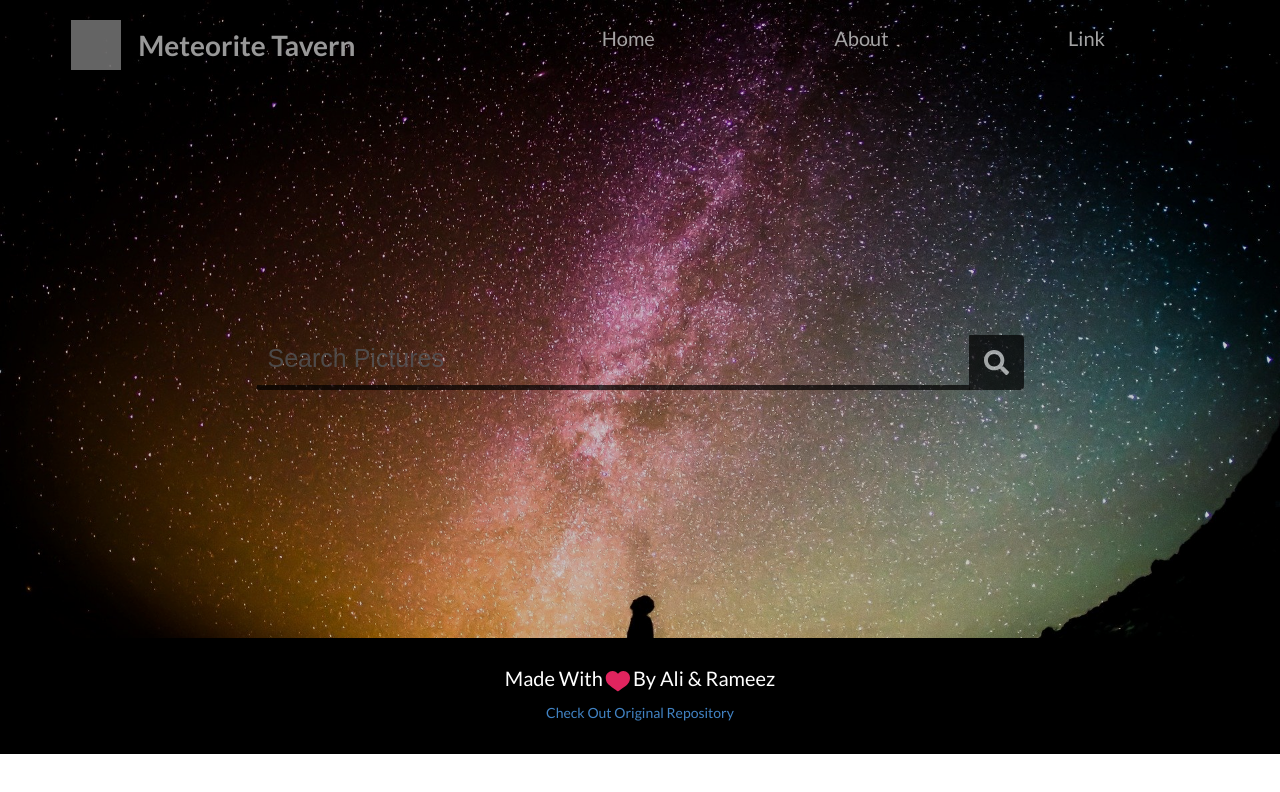
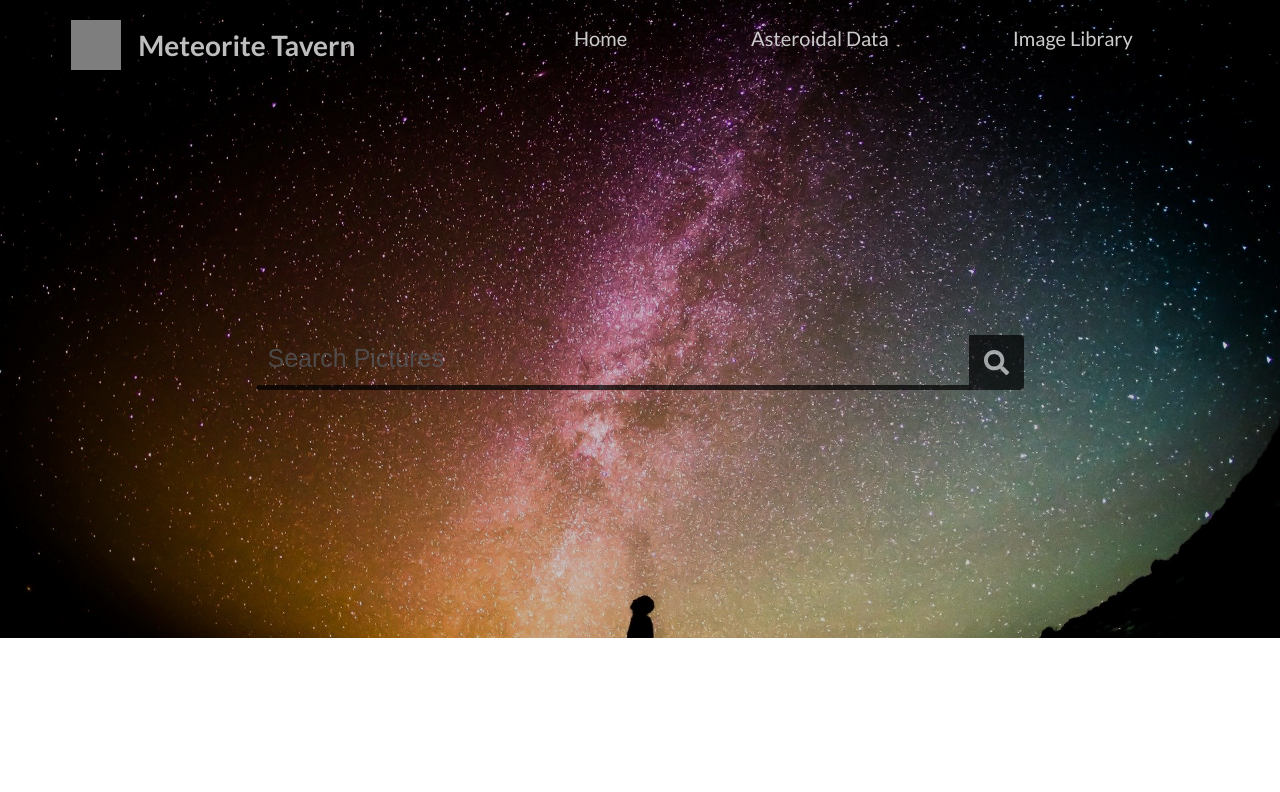
Before and after one commit to syedrameezahmed18/Meteorite, a React (Create React App) app: page /imagelibrary in a window 1280 px wide. Shown: the top 792 px of the page. Built offline with nearby package versions, Linux system fonts and the light colour scheme; grey boxes are pictures that could not be loaded.

Commit message:
design ready homepage

```diff
--- a/src/containers/Images/MainPage.js
+++ b/src/containers/Images/MainPage.js
@@ -1,7 +1,7 @@
 import React,{Component} from 'react'
 import Fade from 'react-reveal/Fade'
 import ImCard from './ImCard'
-
+import Footer from '../homepage/Footer'
 
 
 export default class ImageDrawer extends Component{
@@ -90,7 +90,7 @@ export default class ImageDrawer extends Component{
 
                         )
                     }
-
+                    <Footer/>
                 </div>
 
             </div>
--- a/src/containers/homepage/Footer.js
+++ b/src/containers/homepage/Footer.js
@@ -7,12 +7,15 @@ export default class Footer extends Component{
     render(){
         const foot={
             width: '100%',
-            height: '90px'
+            height: '80px',
+            backgroundColor:'black',
+            marginTop:'-150px'
         }
         const p={
             fontSize:'20px',
             textAlign:'center',
-            marginTop:'2%'
+            marginTop:'30px'
+
         }
         const t={
             height:'30px',
@@ -21,7 +24,7 @@ export default class Footer extends Component{
         const repo={
             textAlign:'center',
             color:'white',
-            marginTop:'-1%'
+            marginTop:'-1%',
         }
         return(
             <div className="footer" style={foot}>
--- a/src/containers/homepage/Material.js
+++ b/src/containers/homepage/Material.js
@@ -1,4 +1,4 @@
-import React,{Component} from 'react'
+import React,{Component, Fragment} from 'react'
 import shower from "../../images/shower.png"
 import Fade from 'react-reveal/Fade'
 import "../../overall.css"
@@ -16,19 +16,28 @@ export default class Material extends Component{
         border: '0.1px solid white',
         height: '550px',
         width: '100%',
-        marginTop:'-110px',
+        marginTop:'-200px',
         backgroundColor:'white',
+        marginBottom:'200px',
     }
     const right={
         width: '50%',
         height: '550px',
-        float : 'right'
+        float : this.props.floattext,
     }
     const left={
 
         width: '50%',
-        height: '550px',
-        float : 'left',
+        height: '500px',
+        float : this.props.floatimg,
+    }
+    const left2={
+
+        width: '40%',
+        marginRight:'5%',
+        height: '500px',
+        borderRadius:'400px',
+        float : this.props.floatimg,
     }
     const righth={
         textAlign:'center',
@@ -38,11 +47,15 @@ export default class Material extends Component{
         fontWeight:'700'
     }
     const tex={
-        float:'left',
+        float:'right',
          fontSize:'30px',
          color:'black',
-         marginTop:'3%'
+         marginTop:'3%',
+         textAlign:'center'
         }
+
+
+
     const btnstyle={
         border: '1px solid orange',
         backgroundColor:'white',
@@ -61,14 +74,43 @@ export default class Material extends Component{
     return(
         <div className="cont" style={style}>
             <div className="right-align" style={right}>
-                <Fade top><h1 style={righth}><i>Images</i></h1></Fade>
-                <Fade right><p style={tex}>
+                <Fade top><h1 style={righth}><i>
+                    {this.props.floatimg==='right' ?
+                    'Images'
+                    :
+                    'Asteroids Attacks'
+    }
+                    </i></h1></Fade>
+            {this.props.floatimg==='right' ?
+            (<Fragment>
+                <Fade left><p style={tex}>
                    <i>Get The Most Beautiful Images Of Observable Universe From Nasa's Image Library.</i>
                 </p></Fade>
-              <Fade bottom><button className="btnst" style={btnstyle} onClick={handleclick}>Go To Images</button></Fade>
+                </Fragment>)
+                :
+                (
+                    <Fragment>
+                <Fade right><p style={tex}>
+                   <i>Get All The Asteroidal Attacks Data From Nasa's Asteroidal Data Library</i>
+                </p></Fade>
+                </Fragment>
+                )
+    }
+
+              <Fade bottom><button className="btnst" style={btnstyle} onClick={handleclick}>
+              {this.props.floatimg==='right' ?
+
+                  "Go To Images"
+                  :
+                  "Explore"
+}
+
+                  </button></Fade>
             </div>
-
-            <Fade top><img src={shower} style={left}/></Fade>
+            {this.props.floatimg==='left' &&
+            <Fade left><img src={this.props.img} style={left}/></Fade>}
+             {this.props.floatimg==='right' &&
+            <Fade right><img src={this.props.img} style={left2}/></Fade>}
 
         </div>
     )
--- a/src/containers/homepage/head.js
+++ b/src/containers/homepage/head.js
@@ -2,10 +2,11 @@ import React, { Component } from 'react';
 import {Link} from 'react-router-dom'
 import met from "../../images/meteor.png";
 import Info from './info'
+import Fade from 'react-reveal/Fade'
 class Headview extends Component {
     render(){
     return(
-        <div className="forhead"  >
+       <Fade top ><div className="forhead">
             <div className="left">
                 <img src={met} alt="images" width="50px" height="50px"/>
                 <p>Meteorite Tavern</p>
@@ -13,11 +14,11 @@ class Headview extends Component {
             <div className="right">
                 <ul>
                     <li><Link to="/">Home</Link></li>
-                    <li><Link to="/about">About</Link></li>
-                    <li><Link to="/link">Link</Link></li>
+                    <li><Link to="/Asteroidaldata">Asteroidal Data</Link></li>
+                    <li><Link to="/imagelibrary">Image Library</Link></li>
                 </ul>
             </div>
-        </div>
+        </div></Fade>
 
     );
 }
--- a/src/containers/homepage/info.js
+++ b/src/containers/homepage/info.js
@@ -1,6 +1,5 @@
 import React,{Fragment} from 'react'
-
-
+import Fade from 'react-reveal/Fade'
 
 
 export default function Info(){
@@ -14,13 +13,14 @@ export default function Info(){
         opacity:'0.8',
         marginTop:'2%',
 
+
     }
     return(
         <Fragment>
-        <p className="super">Explore what lies beyond your reach!</p>
-        <p className="mini">Latest Meteor tracker!</p>
+        <Fade top><p className="super">Explore what lies beyond your reach!</p></Fade>
+        <Fade bottom><p className="mini">Explore NASA's Asteroid & Image Library</p></Fade>
         <div className="hh">
-        <button className="check-btn" style={style}>Check</button>
+       {/* <button className="check-btn" style={style}>Check</button>*/}
         </div>
         </Fragment>
     )
--- a/src/containers/homepage/main.js
+++ b/src/containers/homepage/main.js
@@ -11,6 +11,8 @@ import Info from './info'
 import {Route} from 'react-router-dom'
 import Search from '../Images/Search'
 import shower from '../../images/shower.png'
+import car1 from '../../images/car1.jpg'
+
 class Main extends Component {
     constructor()
     {
@@ -42,7 +44,10 @@ class Main extends Component {
                         <Info/>
                     </div>
                     <Cont/>
-                    <Material floatimg={'right'} floattext={'left'} img={shower}/>
+                    <Material floatimg={'left'} floattext={'right'} img={shower}/>
+                    <Material floatimg={'right'} floattext={'left'} img={car1}/>
+
+                    <Footer/>
 
                 </Fragment>)
                 }}/>
@@ -53,7 +58,6 @@ class Main extends Component {
                     </Fragment>
                     )
                 }}/>
-                <Footer/>
             </div>
         );
     }
--- a/src/overall.css
+++ b/src/overall.css
@@ -1,11 +1,12 @@
 *{
     margin:0%;
     padding:0%;
+
 }
 /* for main.js*/
 .background{
 
-    background: black;
+    background-color:black;
     color:white;
     height:auto;
     background-repeat: no-repeat;
@@ -19,6 +20,7 @@
     background-size: cover;
     height:638px;
     opacity: 0.8;
+
 }
 
 .forhead{
@@ -27,7 +29,7 @@
     opacity: 0.8;
     color:rgb(238, 238, 238);
     /*background:rgba(41, 3, 44, 0.8);*/
-    animation: revelations 1.5s ease-in;
+    /*animation: revelations 1.5s ease-in;*/
     /*border-bottom: 1px solid purple;*/
 }
 .super{
@@ -36,15 +38,14 @@
     color:white;
     margin-top: 15%;
     text-align: center;
-    animation: lefthero 1s linear
+    font-weight: 800;
 }
 .mini{
     font-size: 26px;
-    font-weight: 400;
+    font-weight: 500;
     color:white;
     text-align: center;
-    font-style: italic;
-    animation: righthero 1s linear;
+
 }
 .hh{
     display: flex;
@@ -98,7 +99,7 @@
         opacity: 1;
     }
 }
-@keyframes revelations{
+/*@keyframes revelations{
     0%{
         transform: translateY(-100px);
 
@@ -114,7 +115,7 @@
         transform: translateY(0px);
 
     }
-}
+}*/
 .left{
     flex: 1;
     display: flex;
@@ -159,7 +160,9 @@
     color:white;
 }
 .right ul li  a:hover{
+    transition-duration: 1s;
     color:orange;
+    cursor: pointer;
 }
 @keyframes rev{
     0%{
@@ -365,7 +368,7 @@
         height:90px;
         display: flex;
         color:rgb(238, 238, 238);
-        background:rgba(41, 3, 44, 0.8);
+       /* background:rgba(41, 3, 44, 0.8);*/
         animation: revelations 2s ease-out;
     }
     .left{
```
